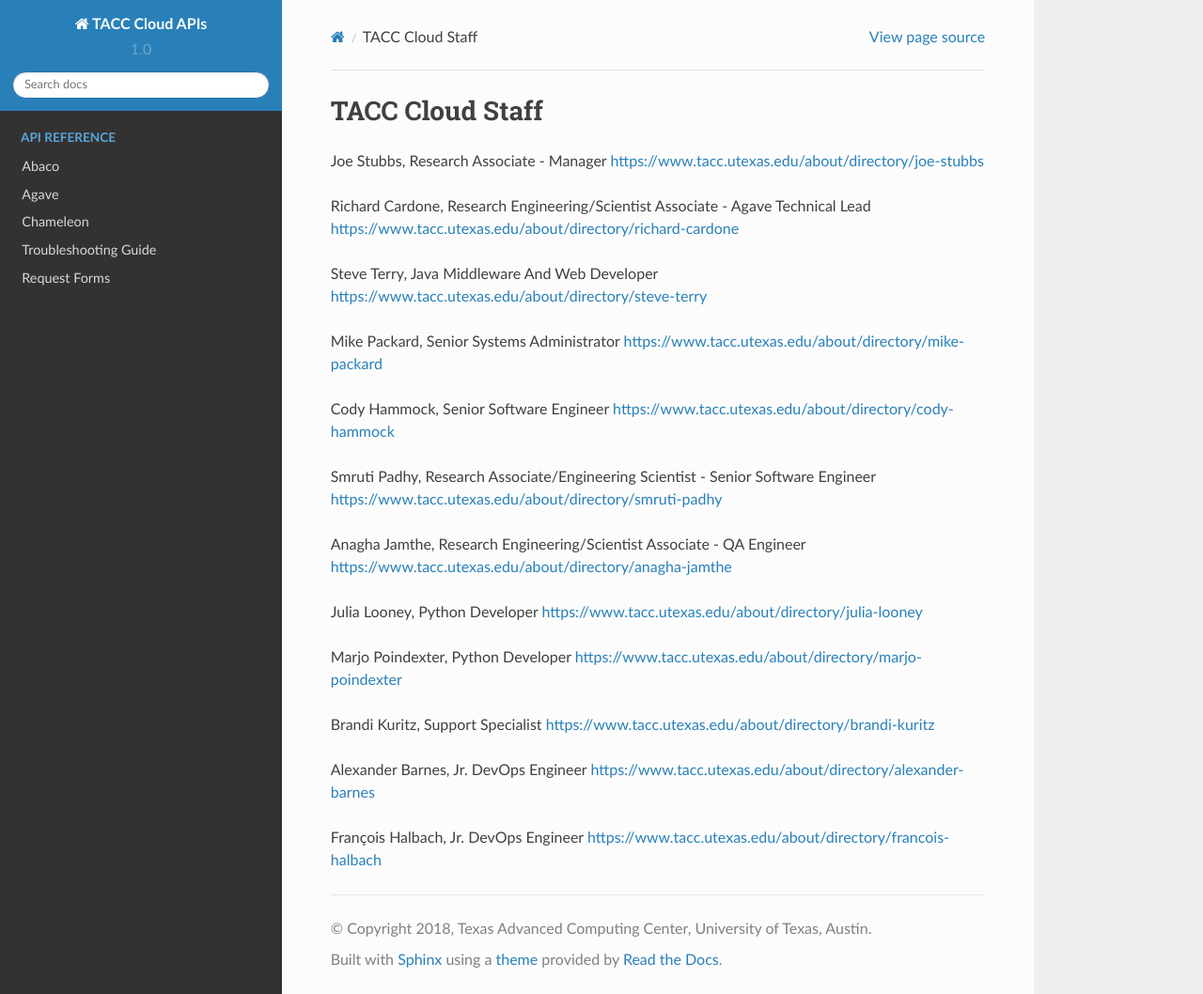
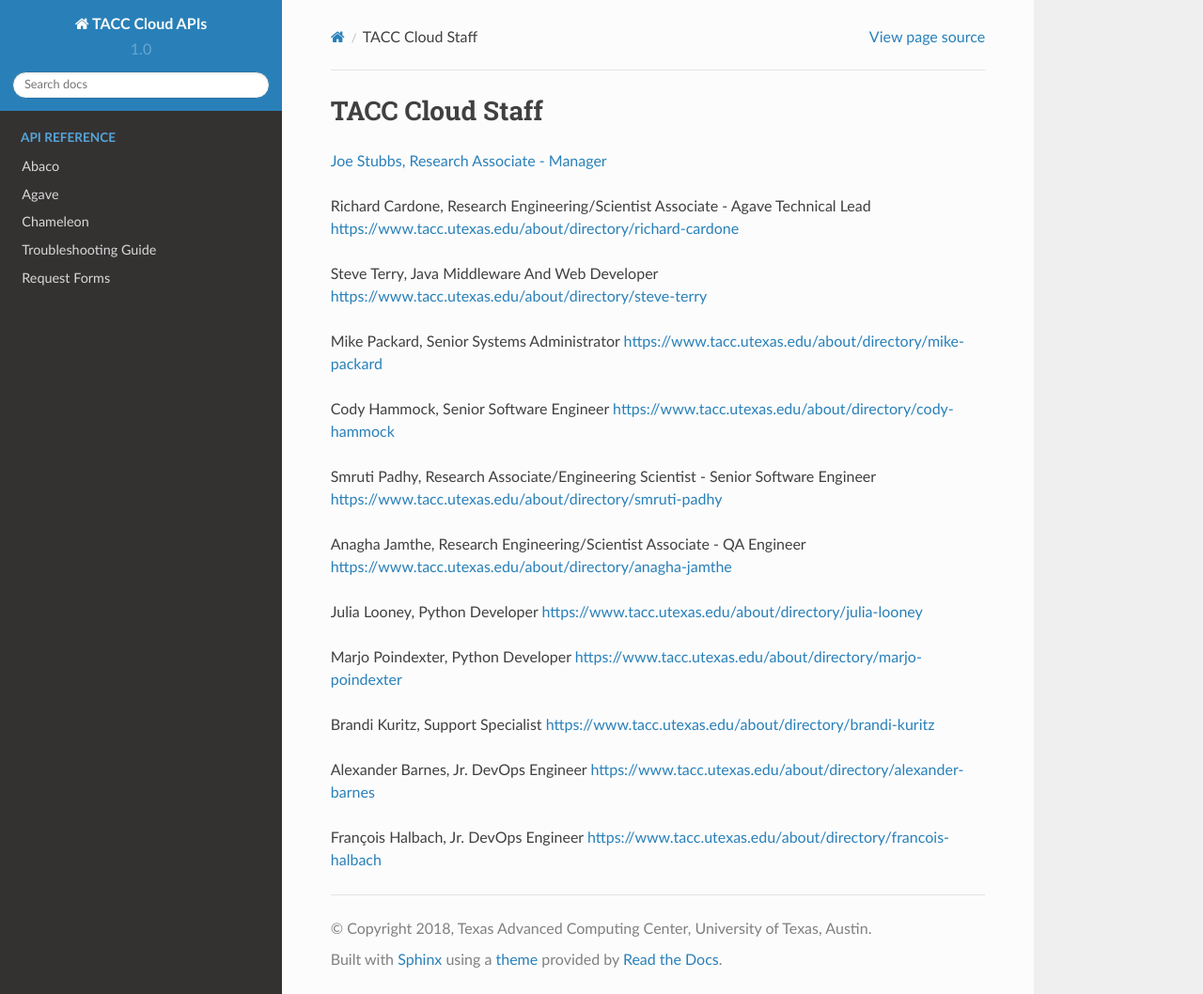
Before and after one commit to TACC-Cloud/tacc-cloud-docs, a Sphinx documentation site: the page built from docs/resources/staff.rst, in a window 1280 px wide and 1058 px high. Shown: the whole window at 94% size. Built offline with Sphinx 7.4.7 and the Read the Docs theme 2.0.0, drawn with Linux system fonts in a browser that asks for light colours; pages that are not in the unit, such as notebooks, are missing from menus.

Commit message:
Update staff.rst

```diff
--- a/docs/resources/staff.rst
+++ b/docs/resources/staff.rst
@@ -5,8 +5,7 @@
 TACC Cloud Staff
 ================
 
-Joe Stubbs, Research Associate - Manager
-https://www.tacc.utexas.edu/about/directory/joe-stubbs
+`Joe Stubbs, Research Associate - Manager <https://www.tacc.utexas.edu/about/directory/joe-stubbs>`_
 
 Richard Cardone, Research Engineering/Scientist Associate - Agave Technical Lead
 https://www.tacc.utexas.edu/about/directory/richard-cardone
```
